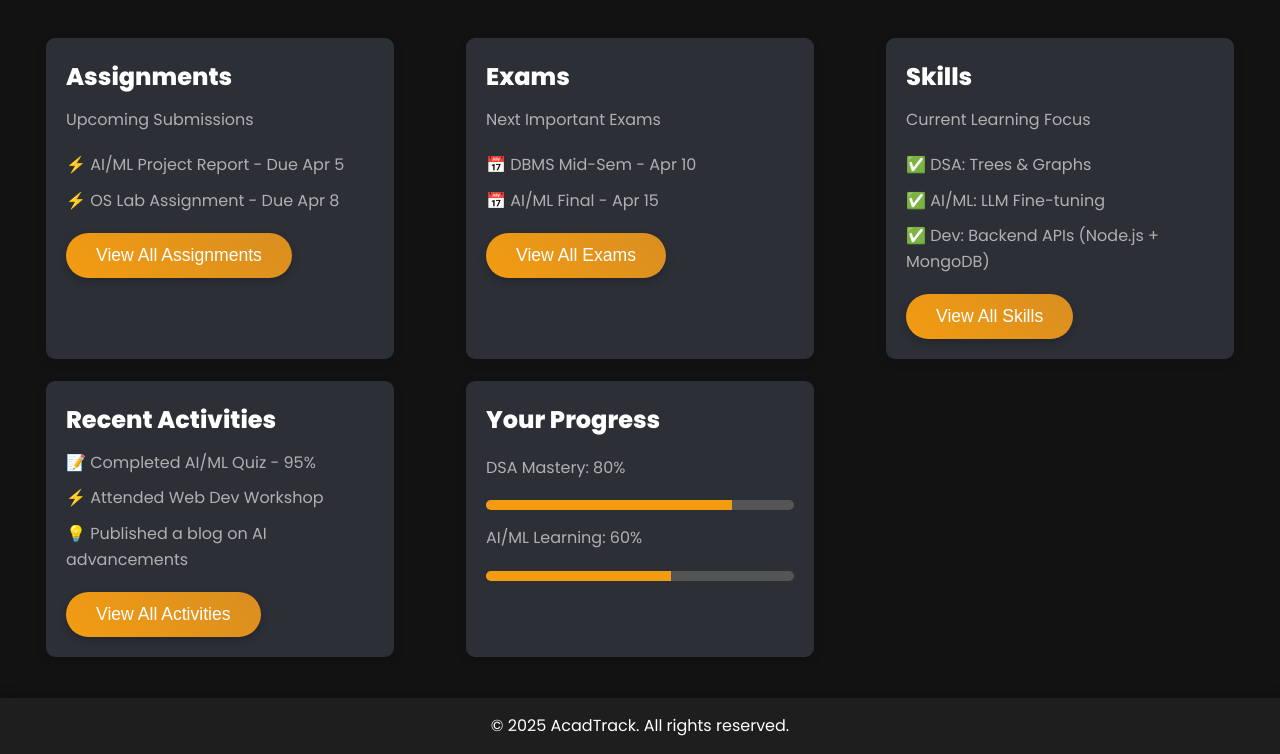
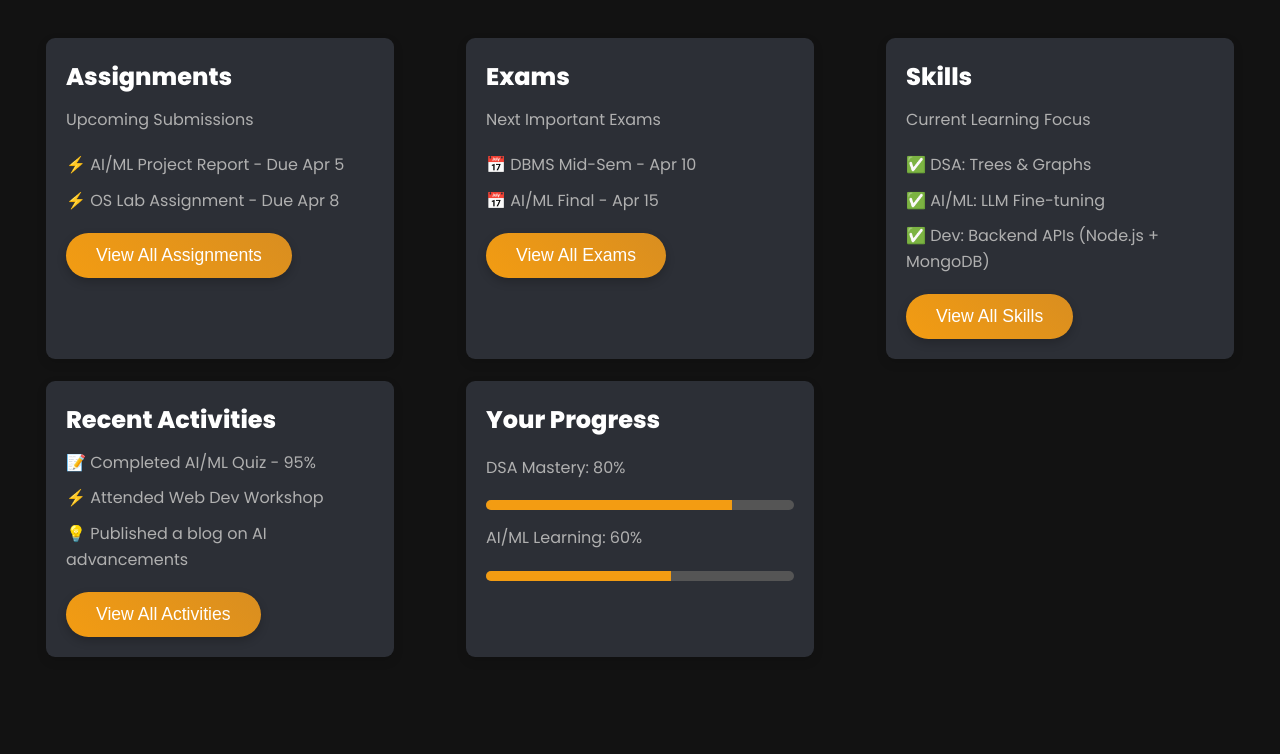
Before and after one commit to anindyakartik/ACADTRACK, a website: page dashboard.html in a window 1280 px wide. Shown: the part 269-1023 px from the top of the page. After the commit the page ends 967 px from the top, so only its background shows below. Drawn offline with Linux system fonts and the light colour scheme.

Commit message:
Update dashboard.html

```diff
--- a/dashboard.html
+++ b/dashboard.html
@@ -98,10 +98,7 @@
         </section>
     </main>
 
-    <!-- Footer -->
-    <footer>
-        <p>&copy; 2025 AcadTrack. All rights reserved.</p>
-    </footer>
+
 
     <script src="dashboard.js"></script>
 
```
